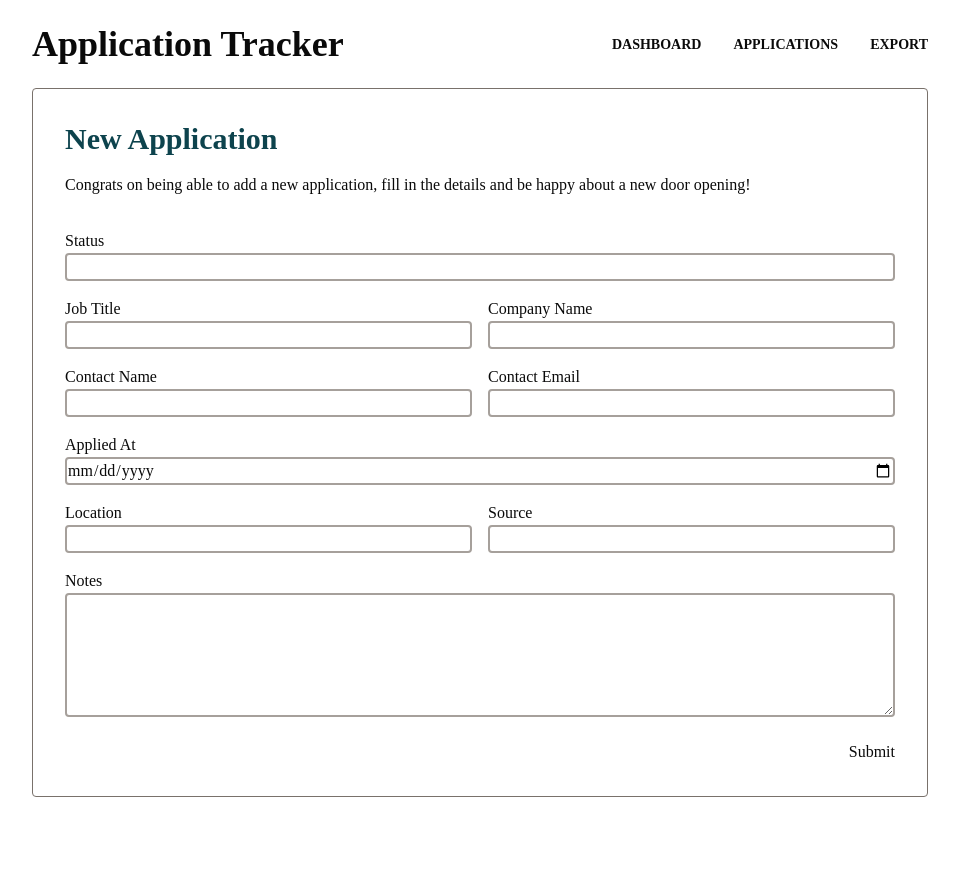
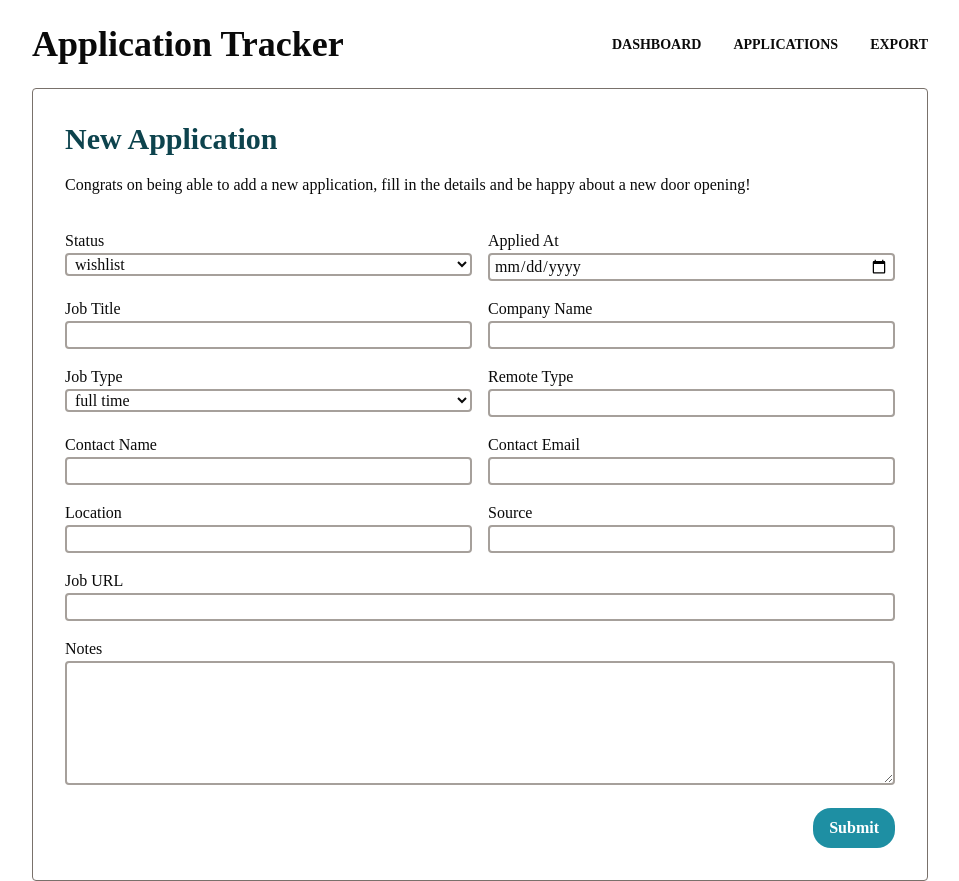
Before and after one commit to DimmyMaenhout/nextjs-application-tracker, a Next.js app: page /applications/new in a window 1280 px wide. Shown: the whole page, without its empty margins (160-1119 px from the left). Before the commit the page ends 800 px from the top, so only its background shows below. Built offline with nearby package versions, Linux system fonts and the light colour scheme; no server answers.

Commit message:
Updated the new applications page to use <select> for status, applied at and job type & added input fields input fields for remaining properties

```diff
--- a/app/applications/new/page.tsx
+++ b/app/applications/new/page.tsx
@@ -1,9 +1,15 @@
 "use client";
 
 import { addApplication, AddApplicationActionState } from "@/actions/actions";
+import Button from "@/components/Button";
 import { FormField } from "@/components/form/formField";
+
+import {
+  ApplicationStatusArrayValues,
+  applicationStatuses,
+} from "@/models/ApplicationStatus";
+import { JobTypeArrayValues, JobTypes } from "@/models/JobType";
 import { useActionState } from "react";
-import { ButtonStyling } from "../page";
 
 export default function NewApplicationPage() {
   const [state, action, isPending] = useActionState<
@@ -32,7 +38,19 @@ export default function NewApplicationPage() {
     success: false,
   });
 
-  const inputStyle = "border-2 border-stone-400 rounded w-full";
+  const inputStyle = "border-2 border-stone-400 rounded w-full px-1";
+
+  const applicationStatusItems = applicationStatuses.map(
+    (status: ApplicationStatusArrayValues) => ({
+      value: status,
+      label: status.replaceAll("_", " "),
+    }),
+  );
+
+  const jobTypeItems = JobTypes.map((jobType: JobTypeArrayValues) => ({
+    value: jobType,
+    label: jobType.replaceAll("_", " "),
+  }));
 
   return (
     <div className="border rounded p-8 border-stone-500">
@@ -48,10 +66,29 @@ export default function NewApplicationPage() {
       <form action={action}>
         <div className="flex flex-col gap-4">
           <div className="flex flex-col gap-4">
-            {/* @TODO: Change to dropdown (select) where user can select certain values!!! */}
-            <FormField name="status" label="Status" className="flex-1">
-              <input className={inputStyle} type="text" />
-            </FormField>
+            <div className="flex flex-row gap-4">
+              <FormField
+                name="applicationStatus"
+                label="Status"
+                className="flex-1"
+              >
+                <select name="applicationStatus" className={inputStyle}>
+                  {applicationStatusItems.map((status) => (
+                    <option key={status.value} value={status.value}>
+                      {status.label}
+                    </option>
+                  ))}
+                </select>
+              </FormField>
+
+              <FormField
+                name="appliedAt"
+                label="Applied At"
+                error={state.errors.appliedAt}
+              >
+                <input className={inputStyle} type="date" />
+              </FormField>
+            </div>
 
             <div className="flex flex-row gap-4">
               <FormField
@@ -66,6 +103,28 @@ export default function NewApplicationPage() {
                 name="companyName"
                 label="Company Name"
                 error={state.errors.companyName}
+              >
+                <input className={inputStyle} type="text" />
+              </FormField>
+            </div>
+
+            <div className="flex flex-row gap-4">
+              <FormField
+                name="jobType"
+                label="Job Type"
+                error={state.errors.jobType}
+              >
+                <select name="jobType" className={inputStyle}>
+                  {jobTypeItems.map((jobType) => (
+                    <option value={jobType.value}>{jobType.label}</option>
+                  ))}
+                </select>
+              </FormField>
+
+              <FormField
+                name="remoteType"
+                label="Remote Type"
+                error={state.errors.remoteType}
               >
                 <input className={inputStyle} type="text" />
               </FormField>
@@ -89,14 +148,6 @@ export default function NewApplicationPage() {
               </FormField>
             </div>
 
-            <FormField
-              name="appliedAt"
-              label="Applied At"
-              error={state.errors.appliedAt}
-            >
-              <input className={inputStyle} type="date" />
-            </FormField>
-
             <div className="flex flex-row gap-4">
               <FormField
                 name="location"
@@ -115,6 +166,16 @@ export default function NewApplicationPage() {
               </FormField>
             </div>
 
+            <div className="flex flex-row gap-4">
+              <FormField
+                name="jobUrl"
+                label="Job URL"
+                error={state.errors.jobUrl}
+              >
+                <input className={inputStyle} type="url" />
+              </FormField>
+            </div>
+
             <FormField name="notes" label="Notes" error={state.errors.notes}>
               <textarea
                 className={inputStyle}
@@ -124,13 +185,9 @@ export default function NewApplicationPage() {
               />
             </FormField>
           </div>
-          <button
-            className={`self-end ${ButtonStyling}`}
-            type="submit"
-            disabled={isPending}
-          >
+          <Button className={`self-end`} type="submit" disabled={isPending}>
             Submit
-          </button>
+          </Button>
         </div>
       </form>
     </div>
```
